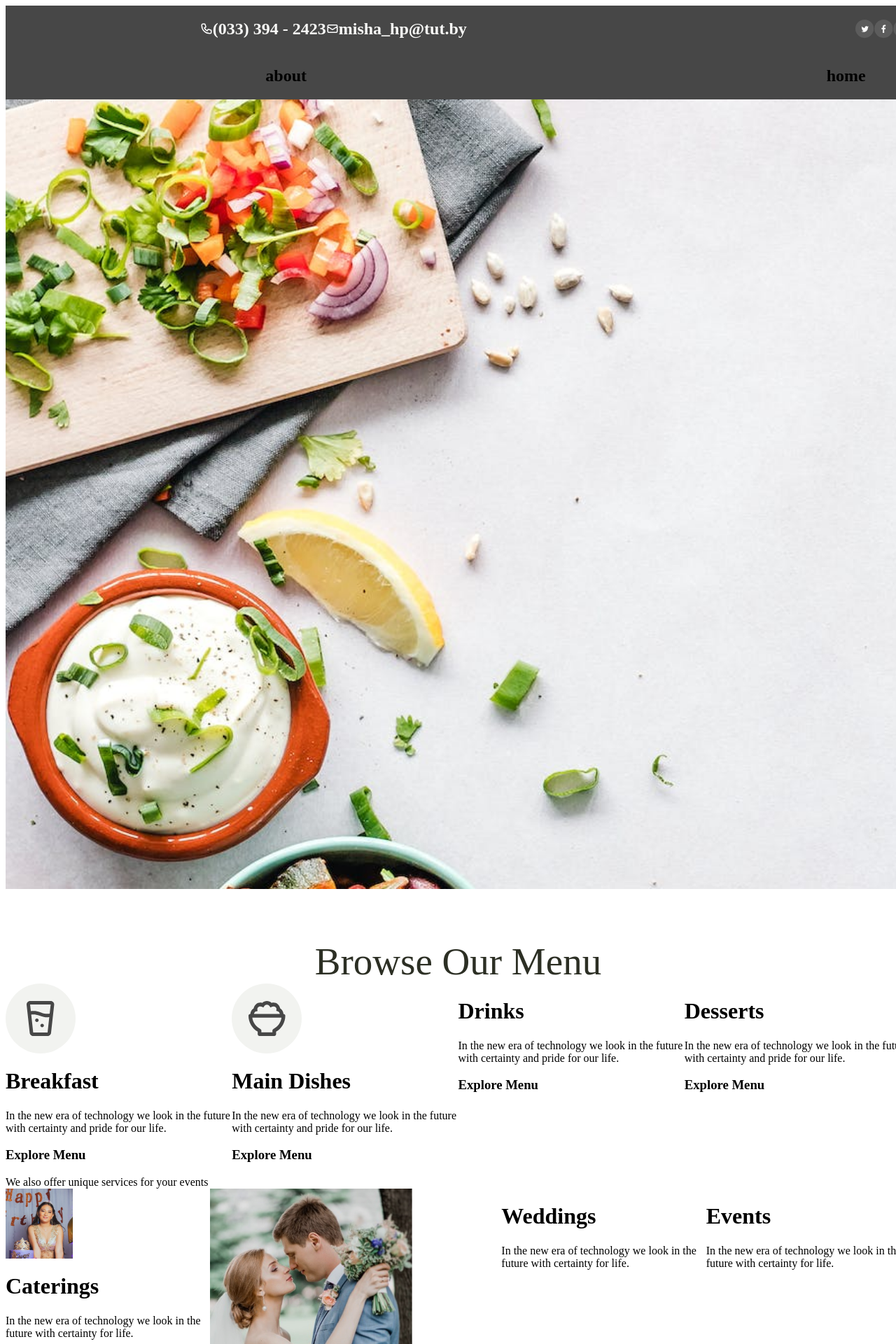
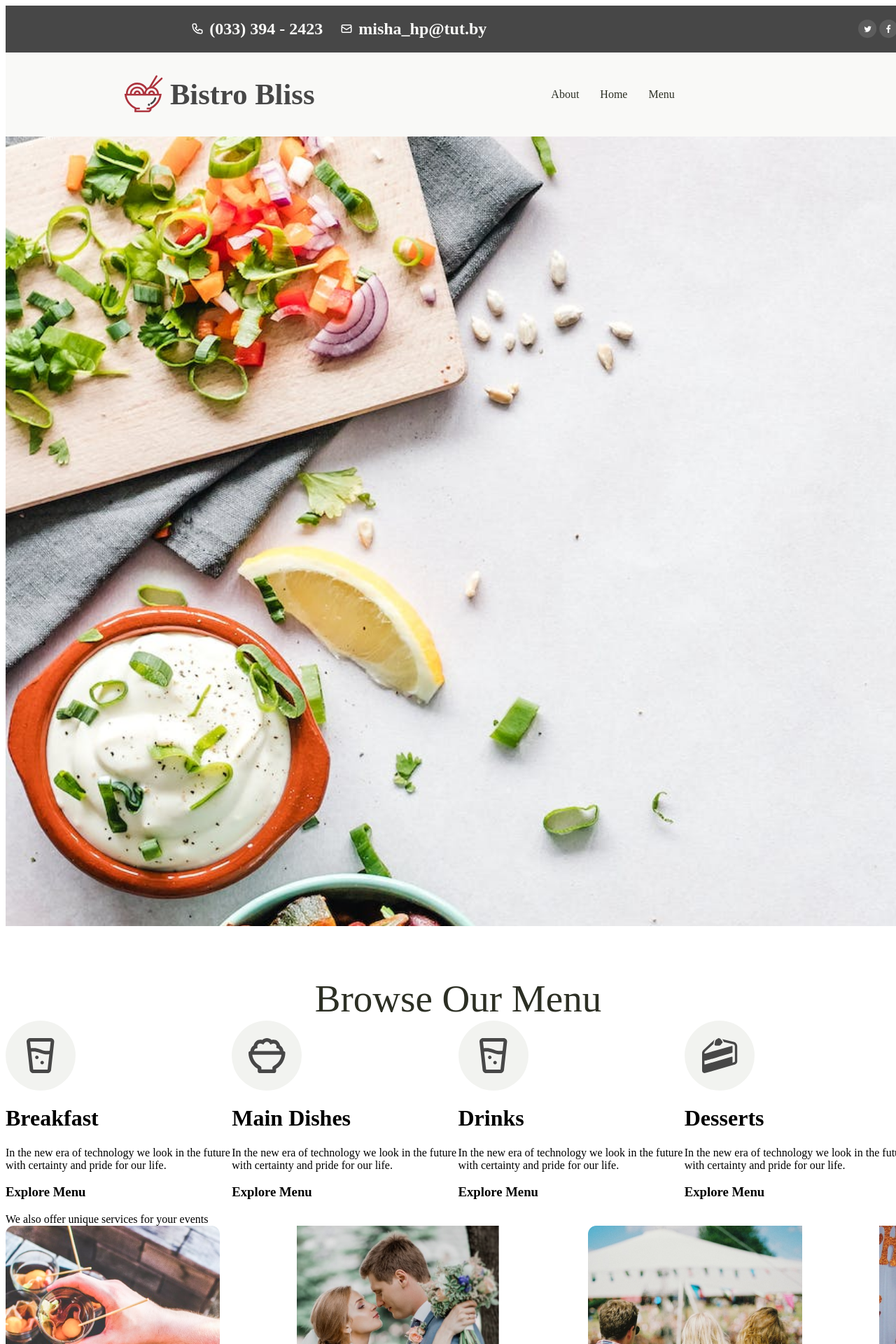
Before and after one commit to Michail-Seglin/Bistro, a Next.js app in the folder next_application/: page /home in a window 1280 px wide. Shown: the top 1920 px of the page at 70% size. Built offline with nearby package versions, Linux system fonts and the light colour scheme.

Commit message:
header_home_correction

```diff
--- a/next_application/src/app/components/Header/Header.js
+++ b/next_application/src/app/components/Header/Header.js
@@ -1,7 +1,7 @@
 import style from './style.module.css'
 import Link from 'next/link'
 export default function Header() {
-    return (<section>
+    return (<section className={style.main}>
 
         <div className={style.wrapper}>
             <div className={style.info}>
@@ -21,13 +21,31 @@ export default function Header() {
                 <div className={style.git}></div>
             </div>
         </div>
-        <div className={style.wrapper}>
-            <Link href={'/about'}>
-                <h1>about</h1>
-            </Link>
-            <Link href={'/home'}>
-                <h1>home</h1>
-            </Link>
+        <div className={style.white}>
+            <div className={style.name}>
+                <div className={style.img}></div>
+                <h1>Bistro Bliss</h1>
+            </div>
+            <div className={style.page}>
+                <Link href={'/about'}>
+                    <h1>About</h1>
+                </Link>
+                <Link href={'/home'}>
+                    <h1>Home</h1>
+                </Link>
+
+                <Link href={'/menu'}>
+                    <h1>Menu</h1>
+                </Link>
+
+            </div>
+            {/* <Link href={'/about'}>
+                    <h1>about</h1>
+                </Link>
+                <Link href={'/home'}>
+                    <h1>home</h1>
+                </Link> */}
+            <div className={style.button}>Book A Table</div>
         </div>
     </section>
 
--- a/next_application/src/app/components/Header/style.module.css
+++ b/next_application/src/app/components/Header/style.module.css
@@ -1,7 +1,12 @@
+.main {
+    width: 1600px;
+    background: #F9F9F7
+}
+
 .wrapper {
-    width: 1600px;
     display: flex;
     justify-content: space-around;
+    align-items: center;
     background: #474747;
 
     .info {
@@ -11,12 +16,13 @@
         font: 400 16px DM Sans;
         font-family: DM Sans;
         font-style: normal;
+        gap: 25px;
 
         .phone {
             display: flex;
             justify-content: space-between;
             align-items: center;
-
+            gap: 8px;
 
             .iconPhone {
                 background-image: url('./assets/phone.svg');
@@ -31,6 +37,7 @@
             display: flex;
             justify-content: space-between;
             align-items: center;
+            gap: 8px;
 
             .iconMail {
                 background-image: url('./assets/mail.svg');
@@ -47,6 +54,7 @@
         display: flex;
         justify-content: space-between;
         align-items: center;
+        gap: 3px;
 
         .twitter {
             background-image: url('./assets/1.svg');
@@ -81,3 +89,54 @@
         }
     }
 }
+
+
+.white {
+    display: flex;
+    justify-content: space-around;
+    align-items: center;
+
+    .name {
+        display: flex;
+        justify-content: space-around;
+        align-items: center;
+gap: 10px;
+        .img {
+            background-image: url('./assets/japanese.svg');
+            background-repeat: no-repeat;
+            background-size: contain;
+            width: 56px;
+            height: 55px;
+        }
+    }
+
+    .page {
+        display: flex;
+        justify-content: space-between;
+        gap: 30px;
+    }
+
+    .button {
+        display: inline-flex;
+        padding: 12px 24px;
+        justify-content: center;
+        align-items: center;
+        gap: 10px;
+        border-radius: 118px;
+        border: 1.5px solid var(--neutral-07, #2C2F24);
+    }
+
+}
+
+.white .name h1 {
+    font-style: italic;
+    font: 600 42.667px Playfair Display;
+    color: #474747;
+    font-size: 42.667px;
+}
+
+.white .page h1 {
+    color: var(--neutral-07, #2C2F24);
+    font: 500 16px DM Sans;
+    font-style: normal;
+}
--- a/next_application/src/app/home/style.module.css
+++ b/next_application/src/app/home/style.module.css
@@ -47,7 +47,7 @@
     background-size: contain;
 }
 
-.menu .block .drinks .img {
+.menu .nav .drinks .img {
     background-image: url('./assets/icon1.svg');
     width: 100px;
     height: 100px;
@@ -55,7 +55,7 @@
     background-size: contain;
 }
 
-.menu .block .desserts .img {
+.menu .nav .desserts .img {
     background-image: url('./assets/icon2.svg');
     width: 100px;
     height: 100px;
@@ -84,18 +84,18 @@
     background-size: contain;
 }
 
-.event .block .caterings .img {
+.event .block .weddings .img {
     background-image: url('./assets/group-friends-eating-restaurant.png');
-    width: 100px;
-    height: 100px;
+    width: 416px;
+    height: 320px;
     background-repeat: no-repeat;
     background-size: contain;
 }
 
-.event .block .caterings .img {
+.event .block .events .img {
     background-image: url('./assets/charming-female-blowing.png');
-    width: 100px;
-    height: 100px;
+    width: 416px;
+    height: 320px;
     background-repeat: no-repeat;
     background-size: contain;
 }
```
Also changed, not shown: next_application/src/app/components/Header/assets/japanese.svg (added).
